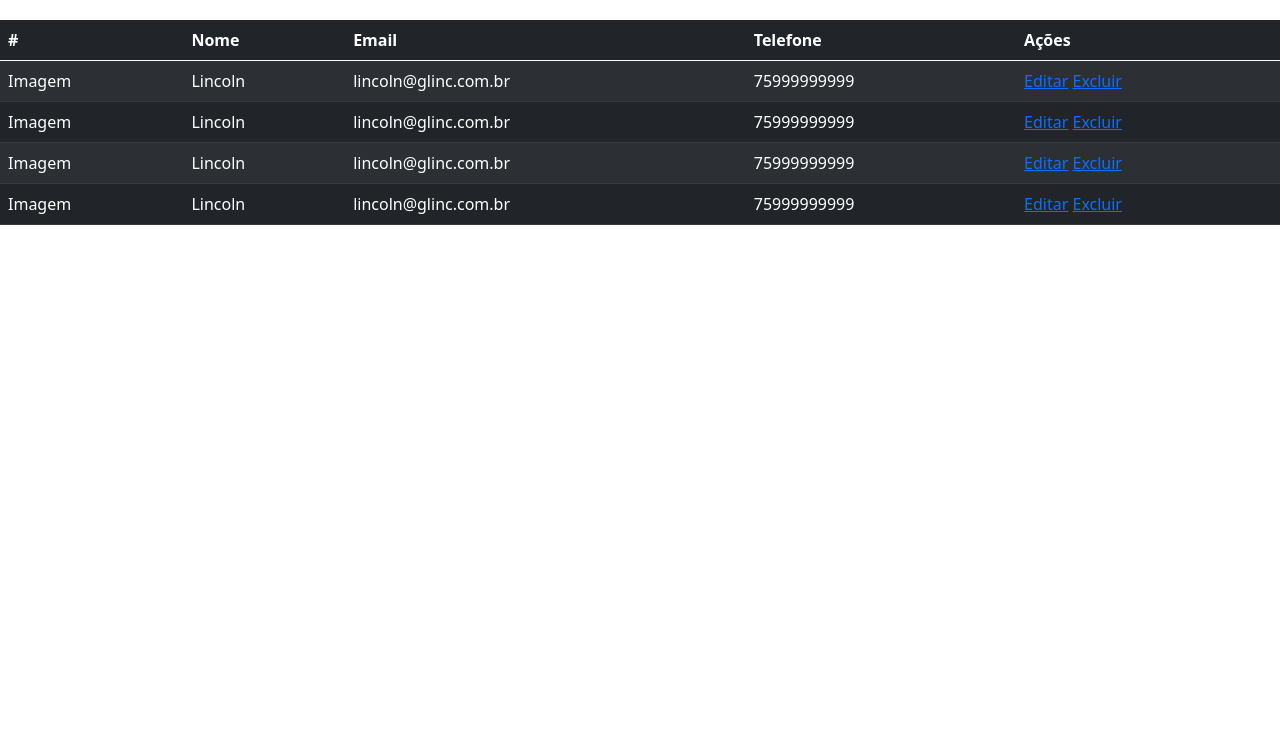
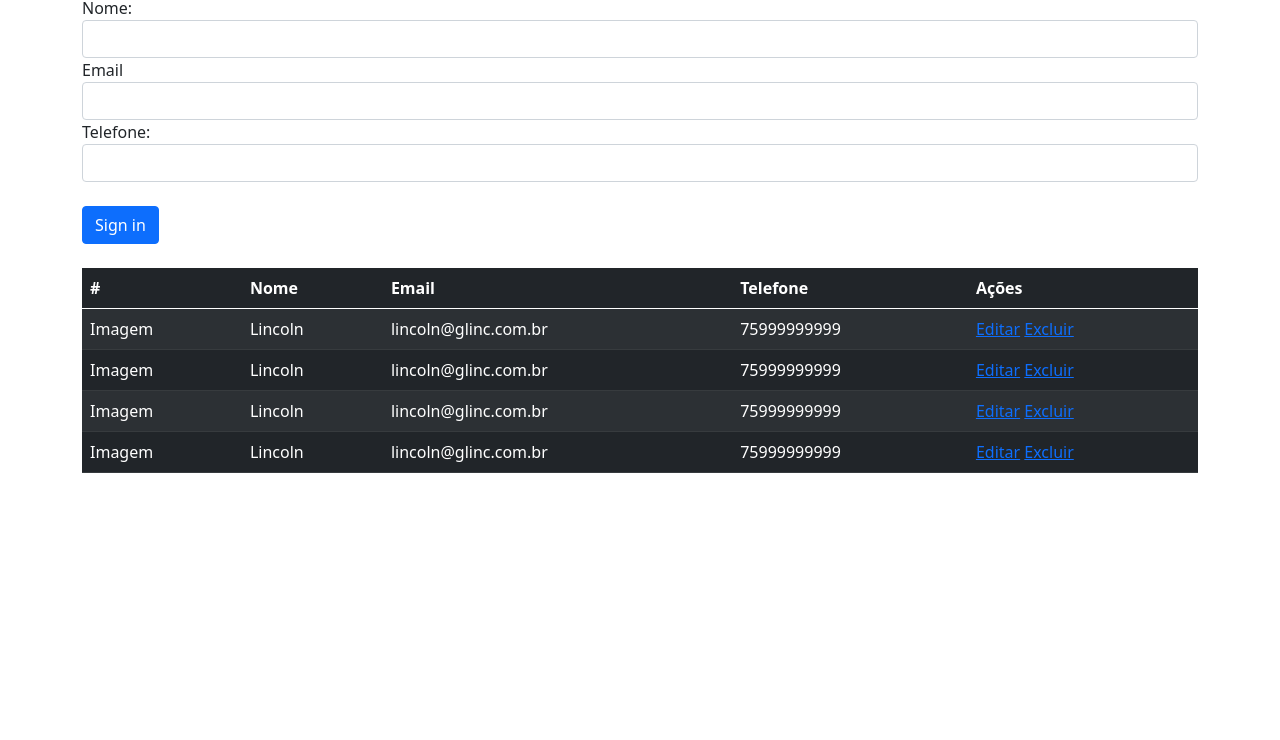
Before and after one commit to lincolngadea/crud-javascript, a website: page index.html in a window 1280 px wide. Shown: the part 60-800 px from the top of the page. Drawn offline with nearby package versions, Linux system fonts and the light colour scheme.

Commit message:
chore: creates stable version of the layout

```diff
--- /dev/null
+++ b/controller/UserController.js
@@ -0,0 +1,4 @@
+class UserController{
+
+
+}
--- a/index.html
+++ b/index.html
@@ -4,12 +4,35 @@
   <meta charset="UTF-8">
   <meta name="viewport" content="width=device-width, initial-scale=1.0">
   <link href="https://cdn.jsdelivr.net/npm/bootstrap@5.0.0-beta1/dist/css/bootstrap.min.css" rel="stylesheet" integrity="sha384-giJF6kkoqNQ00vy+HMDP7azOuL0xtbfIcaT9wjKHr8RbDVddVHyTfAAsrekwKmP1" crossorigin="anonymous">
-
-
-  <title>Document</title>
+  <title>CRUD - User List</title>
 </head>
 <body>
+    <div class="container">
       <h1>LISTA DE USUÁRIOS</h1>
+      <form>
+        <div class="form-row">
+
+          <div class="form-group">
+            <label for="inputName">Nome:</label>
+            <input type="text" class="form-control" id="inputName">
+          </div>
+
+          <div class="form-group">
+            <label for="inputEmail4">Email</label>
+            <input type="email" class="form-control" id="inputEmail4">
+          </div>
+
+          <div class="form-group">
+            <label for="inputPhone">Telefone:</label>
+            <input type="text" class="form-control" id="inputPhone">
+          </div>
+          <br>
+        </div>
+        <button type="submit" class="btn btn-primary">Sign in</button>
+      </form>
+    </div>
+
+    <div class="container">
       <br>
       <table class="table table-dark table-striped">
         <thead>
@@ -50,11 +73,17 @@
             <td>75999999999</td>
             <td><a href="#">Editar</a> <a href="#">Excluir</a></td>
           </tr>
-
         </tbody>
       </table>
+    </div>
+
+
+
 
   <script src="https://cdn.jsdelivr.net/npm/bootstrap@5.0.0-beta1/dist/js/bootstrap.bundle.min.js" integrity="sha384-ygbV9kiqUc6oa4msXn9868pTtWMgiQaeYH7/t7LECLbyPA2x65Kgf80OJFdroafW" crossorigin="anonymous"></script>
   <script src="https://code.jquery.com/jquery-3.5.1.slim.min.js" integrity="sha384-DfXdz2htPH0lsSSs5nCTpuj/zy4C+OGpamoFVy38MVBnE+IbbVYUew+OrCXaRkfj" crossorigin="anonymous"></script>
+  <script src="model/User.js"></script>
+  <script src="controller/UserController.js"></script>
+  <script src="dist/js/script.js"></script>
 </body>
 </html>
--- /dev/null
+++ b/model/User.js
@@ -0,0 +1,8 @@
+class User{
+  constructor(image,name,email,telefone){
+    this._image = image
+    this._name = name
+    this._email = email
+    this._telefone = telefone
+  }
+}
```
Lines whose indentation alone changed are shown as unchanged.
